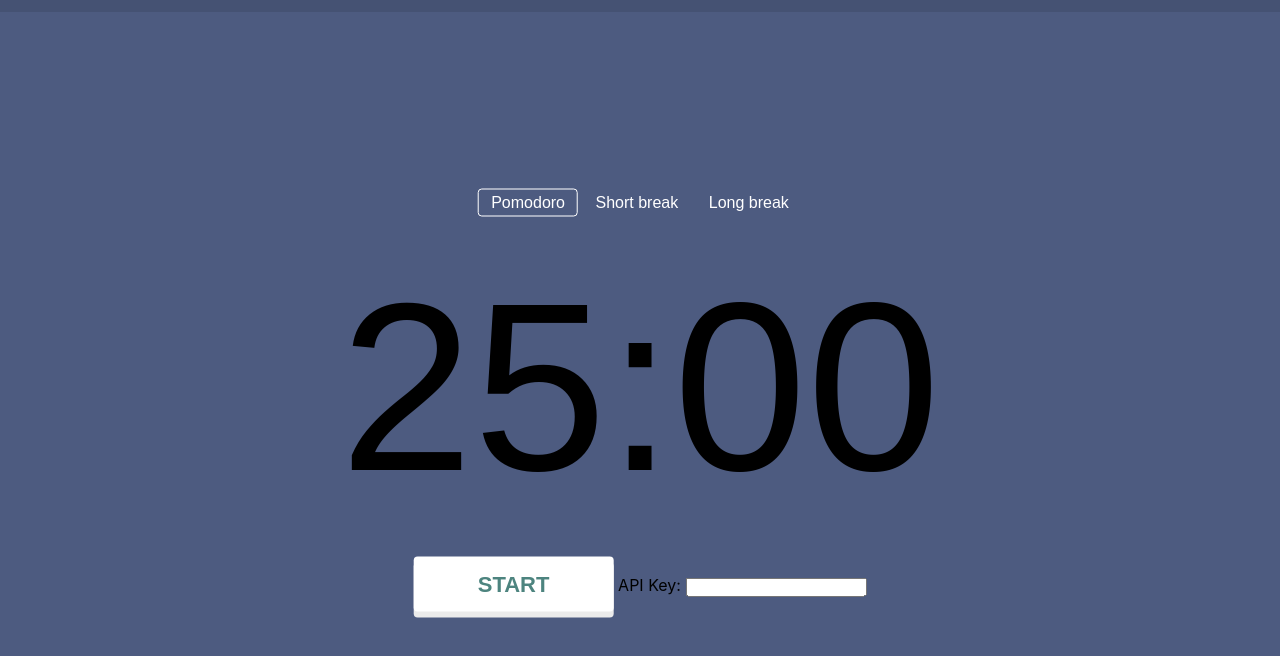
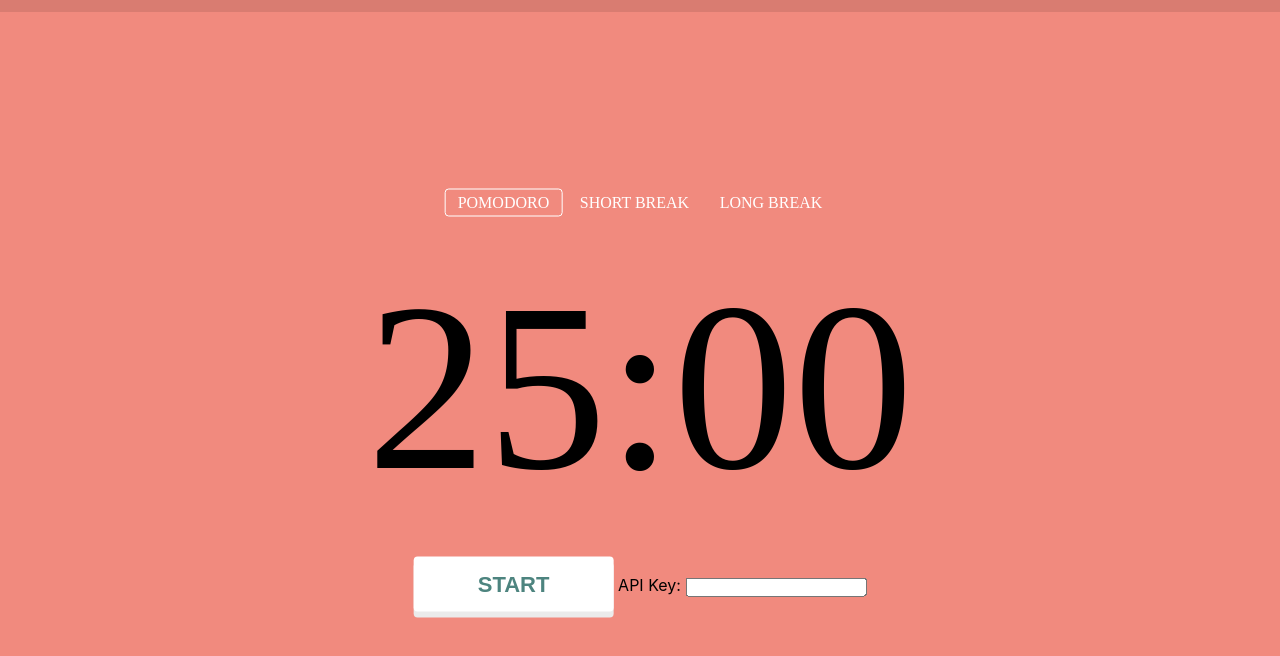
Before and after one commit to jwh1000/TomatoTasks, a website: page index.html in a window 1280 px wide. Drawn offline with Linux system fonts and the light colour scheme.

Commit message:
changed font and color

```diff
--- a/index.html
+++ b/index.html
@@ -18,21 +18,21 @@
             class="button active mode-button"
             id="js-pomodoro"
           >
-            Pomodoro
+            POMODORO
           </button>
           <button
             data-mode="shortBreak"
             class="button mode-button"
             id="js-short-break"
           >
-            Short break
+            SHORT BREAK
           </button>
           <button
             data-mode="longBreak"
             class="button mode-button"
             id="js-long-break"
           >
-            Long break
+            LONG BREAK
           </button>
         </div>
         <div class="clock" id="js-clock">
--- a/styles.css
+++ b/styles.css
@@ -20,15 +20,15 @@ html {
 }
 
 :root {
-  --pomodoro: hsl(223, 25%, 40%);
-  --shortBreak: hsl(48, 23%, 40%);
-  --longBreak: hsl(105, 16%, 40%);
+  --pomodoro: rgb(241, 138, 126);
+  --shortBreak: rgb(172, 173, 236);
+  --longBreak: rgb(144, 161, 230);
 }
 
 body {
   background-color: var(--pomodoro);
   transition: background-color 1s ease;
-  font-family: -apple-system, BlinkMacSystemFont, "Segoe UI", Roboto, Helvetica, Arial, sans-serif, "Apple Color Emoji", "Segoe UI Emoji", "Segoe UI Symbol";
+  font-family: -apple-system, BlinkMacSystemFont, "Segoe UI", Roboto, Helvetica, Arial, sans-serif, "Apple Color Emoji", "Segoe UI Emoji", "Segoe UI Symbol", "FOT-Matisse Pro EB", "Times New Roman MT Std Cond";
   user-select: none;
   display: grid;
 }
@@ -65,7 +65,7 @@ progress::-webkit-progress-value {
   line-height: 1;
   display: flex;
   align-items: center;
-  font-family: arial, sans-serif;
+  font-family: "Times New Roman MT Std Cond";
 }
 
 .mode-button {
@@ -80,6 +80,7 @@ progress::-webkit-progress-value {
   border-radius: 4px;
   padding: 2px 12px;
   background: none;
+  font-family: "Times New Roman MT Std Cond"
 }
 
 .mode-button.active {
```
